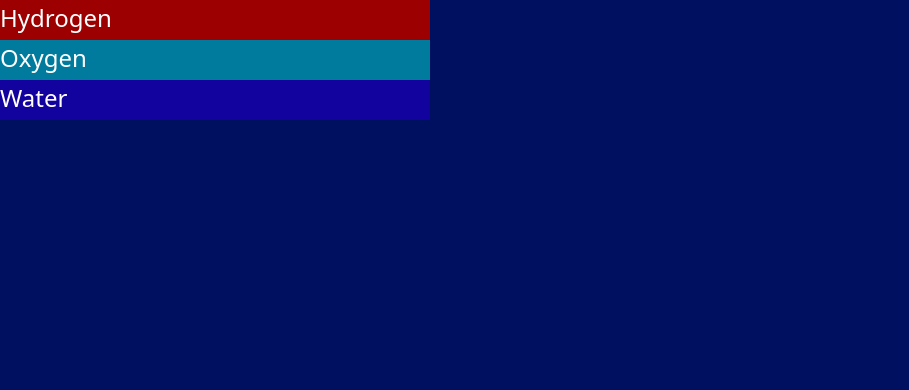
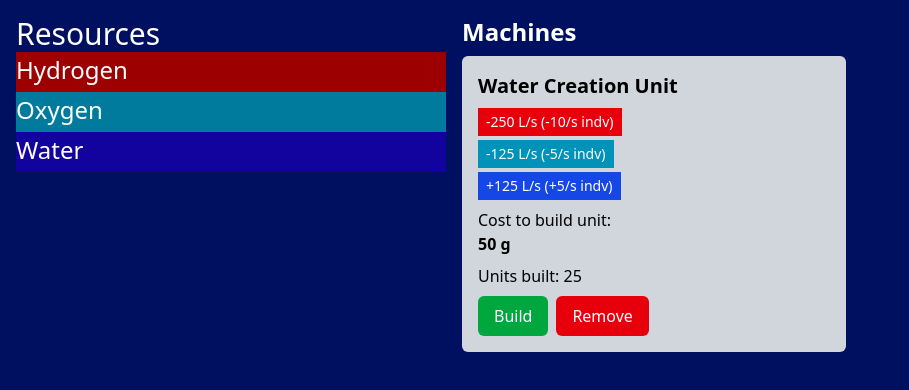
Before and after one commit to JoltStorm/hackutd-proj, a React (Vite) app: page / in a window 1280 px wide. Shown: the top 390 px of the page, without its empty margins (0-909 px from the left). Built offline with nearby package versions, Linux system fonts and the light colour scheme.

Commit message:
Added Basic Machines System

```diff
--- a/src/App.jsx
+++ b/src/App.jsx
@@ -1,14 +1,22 @@
 import React from 'react'
 import { useState } from 'react'
 import Resource from './components/Resource'
+import Machine from './components/Machine'
 
 
 function App() {
 	return (
 		<>
-			<Resource resourceName="Hydrogen" resourceColor="#9D0000" amountState="10.0 L" />
-			<Resource resourceName="Oxygen" resourceColor="#007B9D" amountState="10.0 L" />
-			<Resource resourceName="Water" resourceColor="#13039E" amountState="10.0 L" />
+
+      <div className="flex items-start gap-4 p-4">
+        <div>
+          <h1 className="text-3xl text-white">Resources</h1>
+          <Resource resourceName="Hydrogen" resourceColor="#9D0000" amountState="10.0 L" />
+          <Resource resourceName="Oxygen" resourceColor="#007B9D" amountState="10.0 L" />
+          <Resource resourceName="Water" resourceColor="#13039E" amountState="10.0 L" />
+        </div>
+        <Machine/>
+      </div>
 		</>
 	)
 }
--- /dev/null
+++ b/src/components/Machine.jsx
@@ -0,0 +1,39 @@
+import { React, useState} from 'react'
+
+import './Machine.css'
+
+
+export default function WaterCreationUnit() {
+    const [unitsBuilt, setUnitsBuilt] = useState(25);
+
+    return (
+        <div className=" text-white w-96">
+        <h1 className="text-2xl font-bold">Machines</h1>
+        <div className="bg-gray-300 p-4 text-black mt-2 rounded-md">
+          <h2 className="text-xl font-semibold">Water Creation Unit</h2>
+          <div className="mt-2">
+            <div className="bg-red-600 text-white px-2 py-1 text-sm w-fit">-250 L/s (-10/s indv)</div>
+            <div className="bg-cyan-600 text-white px-2 py-1 text-sm w-fit mt-1">-125 L/s (-5/s indv)</div>
+            <div className="bg-blue-700 text-white px-2 py-1 text-sm w-fit mt-1">+125 L/s (+5/s indv)</div>
+          </div>
+          <p className="mt-2">Cost to build unit:</p>
+          <p className="font-bold">50 g</p>
+          <p className="mt-2">Units built: {unitsBuilt}</p>
+          <div className="mt-2 flex gap-2">
+            <button
+              className="bg-green-600 text-white px-4 py-2 rounded-md"
+              onClick={() => setUnitsBuilt(unitsBuilt + 1)}
+            >
+              Build
+            </button>
+            <button
+              className="bg-red-600 text-white px-4 py-2 rounded-md"
+              onClick={() => setUnitsBuilt(unitsBuilt > 0 ? unitsBuilt - 1 : 0)}
+            >
+              Remove
+            </button>
+          </div>
+        </div>
+      </div>
+    )
+}
```
Also changed, not shown: src/components/Machine.css (added).
